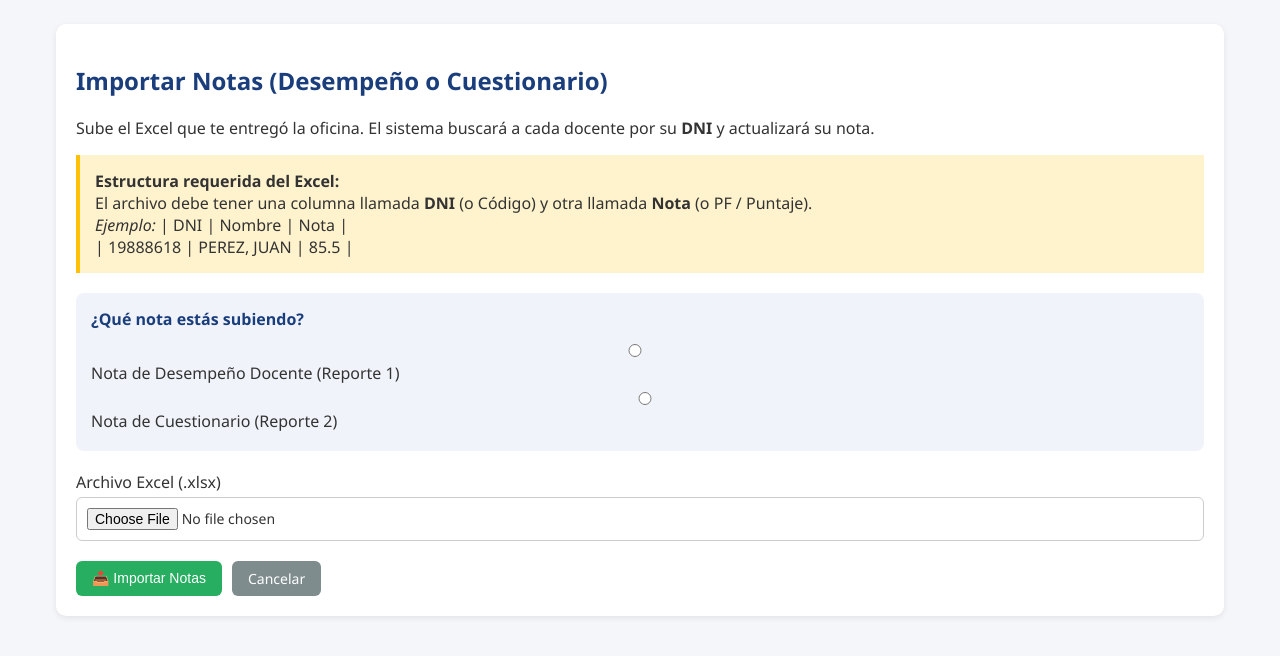
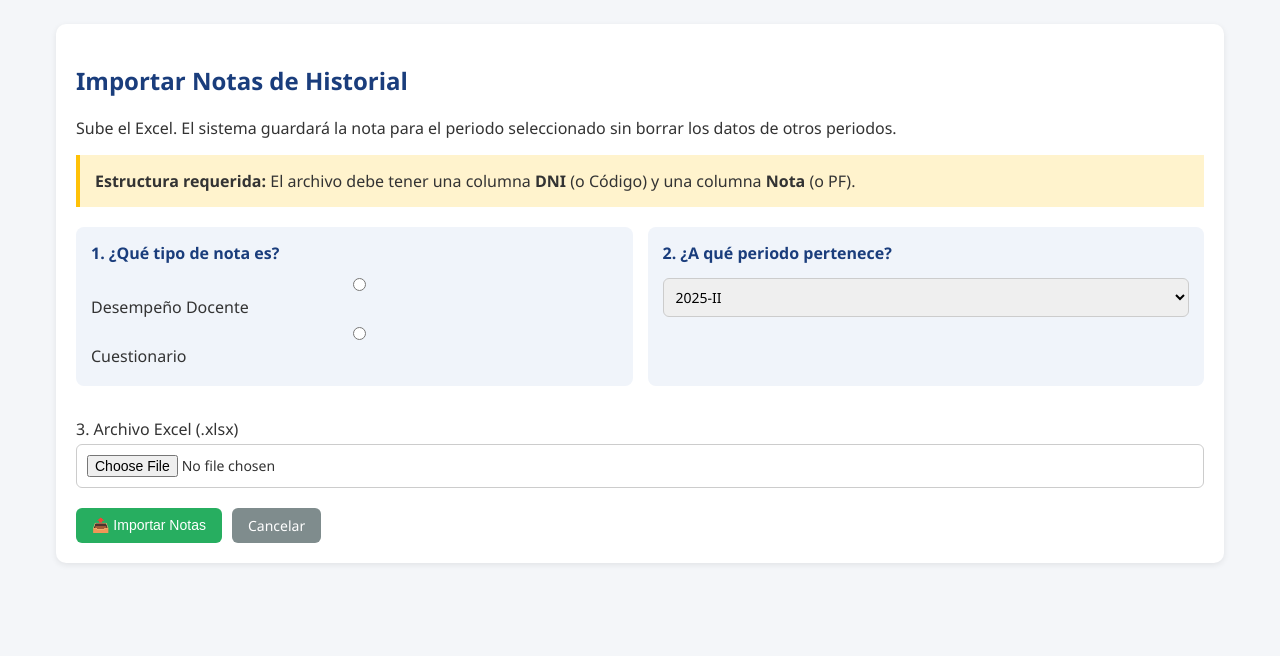
Before and after one commit to StephanieVA/uncp-evaluacion, a Flask app: page /docentes/importar_notas in a window 1280 px wide. Shown: the part 112-768 px from the top of the page. Run offline with Flask 3, Linux system fonts and the light colour scheme.

Commit message:
Update importar_notas.html

```diff
--- a/templates/docentes/importar_notas.html
+++ b/templates/docentes/importar_notas.html
@@ -2,31 +2,39 @@
 {% block title %}Importar Notas Masivas{% endblock %}
 {% block content %}
 <div class="card">
-  <h2>Importar Notas (Desempeño o Cuestionario)</h2>
-  <p>Sube el Excel que te entregó la oficina. El sistema buscará a cada docente por su <strong>DNI</strong> y actualizará su nota.</p>
+  <h2>Importar Notas de Historial</h2>
+  <p>Sube el Excel. El sistema guardará la nota para el periodo seleccionado sin borrar los datos de otros periodos.</p>
 
   <div style="background:#fff3cd; padding:15px; border-left:4px solid #ffc107; margin-bottom:20px;">
-    <strong>Estructura requerida del Excel:</strong><br>
-    El archivo debe tener una columna llamada <strong>DNI</strong> (o Código) y otra llamada <strong>Nota</strong> (o PF / Puntaje).<br>
-    <em>Ejemplo:</em> | DNI | Nombre | Nota |<br>
-             | 19888618 | PEREZ, JUAN | 85.5 |
+    <strong>Estructura requerida:</strong> El archivo debe tener una columna <strong>DNI</strong> (o Código) y una columna <strong>Nota</strong> (o PF).
   </div>
 
   <form method="POST" enctype="multipart/form-data">
-    <div class="form-group" style="background:#f0f4fa; padding:15px; border-radius:8px;">
-      <label style="font-weight:bold; color:#1a3d7c;">¿Qué nota estás subiendo?</label>
-      <div style="margin-top:10px;">
-        <label style="margin-right:20px; cursor:pointer;">
-          <input type="radio" name="tipo_nota" value="desempeno" required> Nota de Desempeño Docente (Reporte 1)
-        </label>
-        <label style="cursor:pointer;">
-          <input type="radio" name="tipo_nota" value="cuestionario" required> Nota de Cuestionario (Reporte 2)
-        </label>
+
+    <div style="display:grid; grid-template-columns: 1fr 1fr; gap:15px;">
+      <div class="form-group" style="background:#f0f4fa; padding:15px; border-radius:8px;">
+        <label style="font-weight:bold; color:#1a3d7c;">1. ¿Qué tipo de nota es?</label>
+        <div style="margin-top:10px;">
+          <label style="display:block; margin-bottom:5px; cursor:pointer;">
+            <input type="radio" name="tipo_nota" value="desempeno" required> Desempeño Docente
+          </label>
+          <label style="display:block; cursor:pointer;">
+            <input type="radio" name="tipo_nota" value="cuestionario" required> Cuestionario
+          </label>
+        </div>
+      </div>
+
+      <div class="form-group" style="background:#f0f4fa; padding:15px; border-radius:8px;">
+        <label style="font-weight:bold; color:#1a3d7c;">2. ¿A qué periodo pertenece?</label>
+        <select name="periodo" required style="width:100%; padding:8px; margin-top:10px; border-radius:6px; border:1px solid #ccc;">
+          <option value="2025-II">2025-II</option>
+          <option value="2026-I">2026-I</option>
+        </select>
       </div>
     </div>
 
     <div class="form-group" style="margin-top:20px;">
-      <label>Archivo Excel (.xlsx)</label>
+      <label>3. Archivo Excel (.xlsx)</label>
       <input type="file" name="archivo" accept=".xlsx, .xls" required style="padding:10px; border:1px solid #ccc; border-radius:6px; width:100%;">
     </div>
 
```
